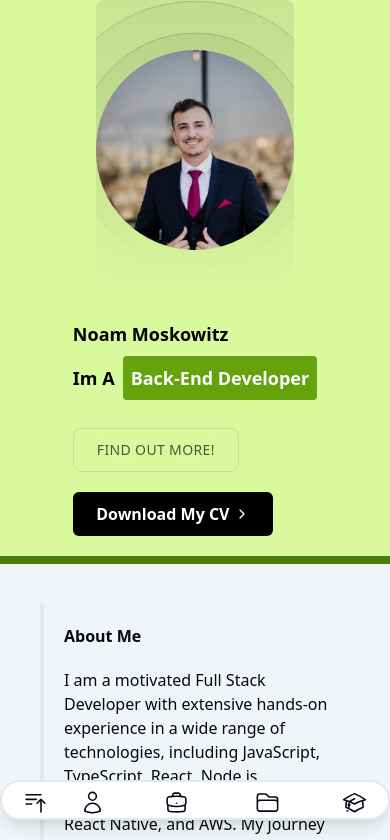
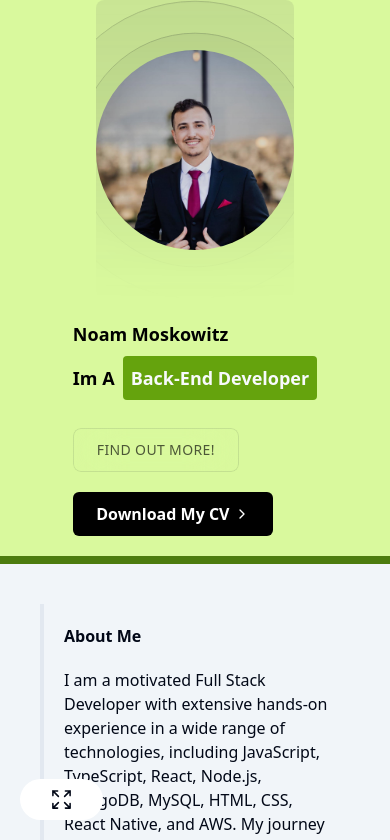
Before and after one commit to Noam-Moskowitz/Noam-Moskowitz-Portfolio, a React (Vite) app: page / in a window 390 px wide. Shown: the top 840 px of the page. Built offline with nearby package versions, Linux system fonts and the light colour scheme.

Commit message:
made movile nav Bar

```diff
--- a/src/App.css
+++ b/src/App.css
@@ -24,6 +24,32 @@
   animation: fadeInBottom 0.3s ease-out;
 }
 
+.expand {
+  animation: expand 0.3s ease forwards;
+}
+
+.shrink {
+  animation: shrink 0.3s ease forwards;
+}
+
+@keyframes shrink {
+  from {
+    height: 16rem; /* Equivalent to h-64 in Tailwind */
+  }
+  to {
+    height: 0;
+  }
+}
+
+@keyframes expand {
+  from {
+    height: 0;
+  }
+  to {
+    height: 16rem; /* Equivalent to h-64 in Tailwind (64 * 0.25rem) */
+  }
+}
+
 @keyframes fadeInBottom {
   0% {
     opacity: 0;
--- /dev/null
+++ b/src/components/nav/MobileNavBar.tsx
@@ -0,0 +1,28 @@
+import React, { useState } from "react";
+import { navItems } from "./NavBar";
+import NavIcon from "./NavIcon";
+import { HiOutlineArrowsPointingIn, HiOutlineArrowsPointingOut } from "react-icons/hi2";
+
+const MobileNavBar = () => {
+  const [open, setOpen] = useState(false);
+  return (
+    <div className="flex flex-col items-center  bg-background rounded-full py-2 overflow-hidden md:hidden">
+      <div className={`${open ? `expand` : `shrink`} overflow-hidden`}>
+        {navItems.map((item, i) => (
+          <NavIcon
+            key={i}
+            icon={item.icon}
+            link={item.link}
+            title={item.title}
+            clickFunc={() => setOpen(false)}
+          />
+        ))}
+      </div>
+      <div onClick={() => setOpen(!open)}>
+        {open ? <HiOutlineArrowsPointingIn size={25} /> : <HiOutlineArrowsPointingOut size={25} />}
+      </div>
+    </div>
+  );
+};
+
+export default MobileNavBar;
--- a/src/components/nav/NavBar.tsx
+++ b/src/components/nav/NavBar.tsx
@@ -7,22 +7,25 @@ import {
   HiOutlineAcademicCap,
   HiOutlineFolder,
 } from "react-icons/hi2";
+import MobileNavBar from "./MobileNavBar";
+
+export const navItems = [
+  { icon: <HiBarsArrowUp size={25} />, title: `To Top`, link: `#` },
+  { icon: <HiOutlineUser size={25} />, title: `About`, link: `#about` },
+  { icon: <HiOutlineBriefcase size={25} />, title: `Experience`, link: `#experience` },
+  { icon: <HiOutlineFolder size={25} />, title: `Projects`, link: `#projects` },
+  { icon: <HiOutlineAcademicCap size={25} />, title: `Education`, link: `#education` },
+];
 
 const NavBar = () => {
-  const navItems = [
-    { icon: <HiBarsArrowUp size={25} />, title: `To Top`, link: `#` },
-    { icon: <HiOutlineUser size={25} />, title: `About`, link: `#about` },
-    { icon: <HiOutlineBriefcase size={25} />, title: `Experience`, link: `#experience` },
-    { icon: <HiOutlineFolder size={25} />, title: `Projects`, link: `#projects` },
-    { icon: <HiOutlineAcademicCap size={25} />, title: `Education`, link: `#education` },
-  ];
   return (
-    <div className="fixed bottom-6 flex justify-center  w-full z-50">
-      <div className="bg-background flex items-start justify-around expanding-nav-bar overflow-hidden  gap-5 border-2 rounded-full shadow-lg p-2 px-5">
+    <div className="fixed bottom-6 flex md:justify-center ml-5 md:ml-0  w-full z-50">
+      <div className="hidden md:flex bg-background  items-start justify-around expanding-nav-bar overflow-hidden  gap-5 border-2 rounded-full shadow-lg p-2 px-5">
         {navItems.map((item, i) => (
           <NavIcon key={i} icon={item.icon} title={item.title} link={item.link} />
         ))}
       </div>
+      <MobileNavBar />
     </div>
   );
 };
--- a/src/components/nav/NavIcon.tsx
+++ b/src/components/nav/NavIcon.tsx
@@ -4,11 +4,12 @@ interface NavIconProps {
   icon: ReactNode;
   link: string;
   title: string;
+  clickFunc?: () => void;
 }
 
-const NavIcon: React.FC<NavIconProps> = ({ icon, link, title }) => {
+const NavIcon: React.FC<NavIconProps> = ({ icon, link, title, clickFunc }) => {
   return (
-    <div className="hover:bg-secondary rounded-full transition-all hover-link">
+    <div onClick={clickFunc} className="hover:bg-secondary rounded-full transition-all hover-link">
       <a href={link} className="flex flex-col items-center border-r-2 last:border-none">
         {icon}
         <h2 className="hidden-heading">{title}</h2>
```
